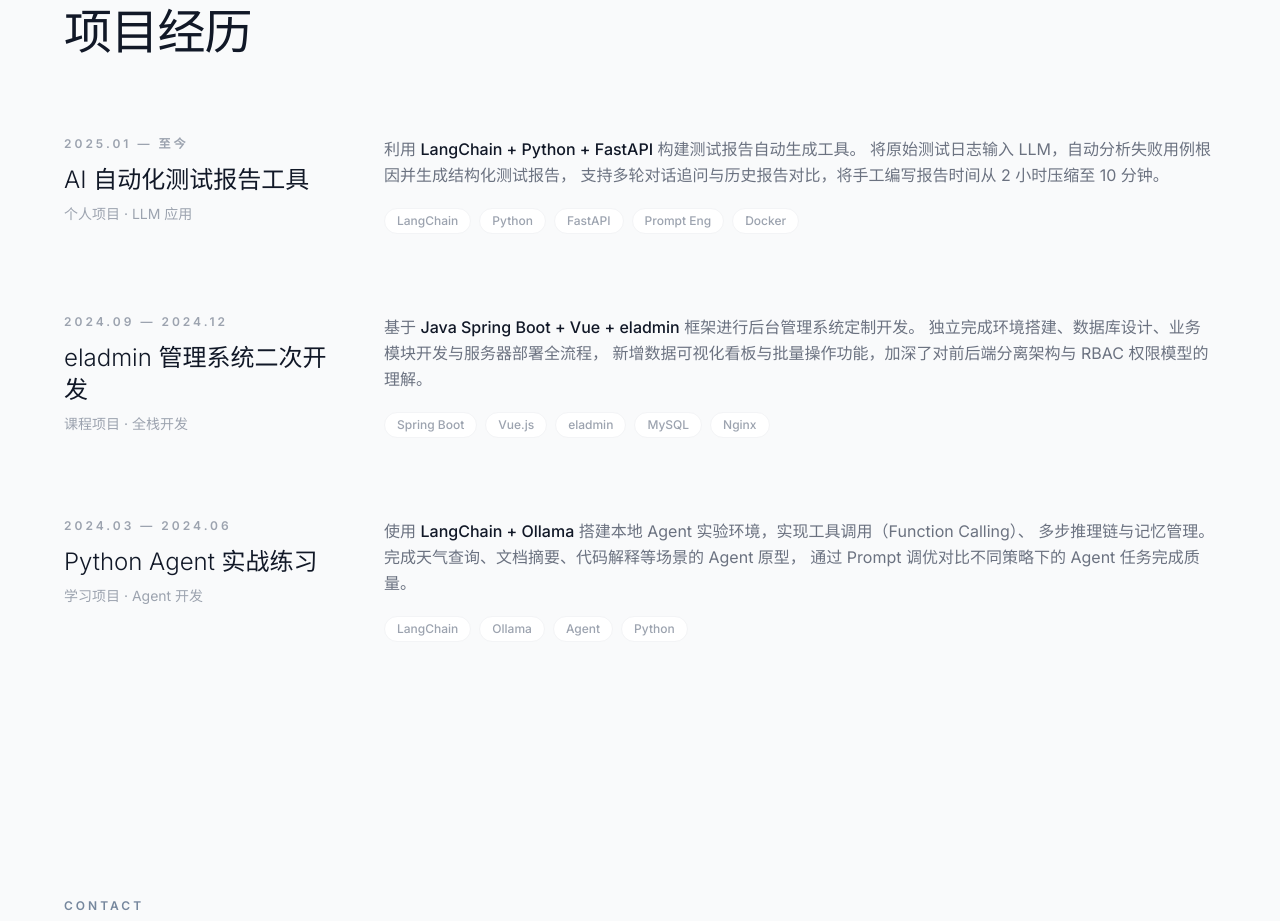
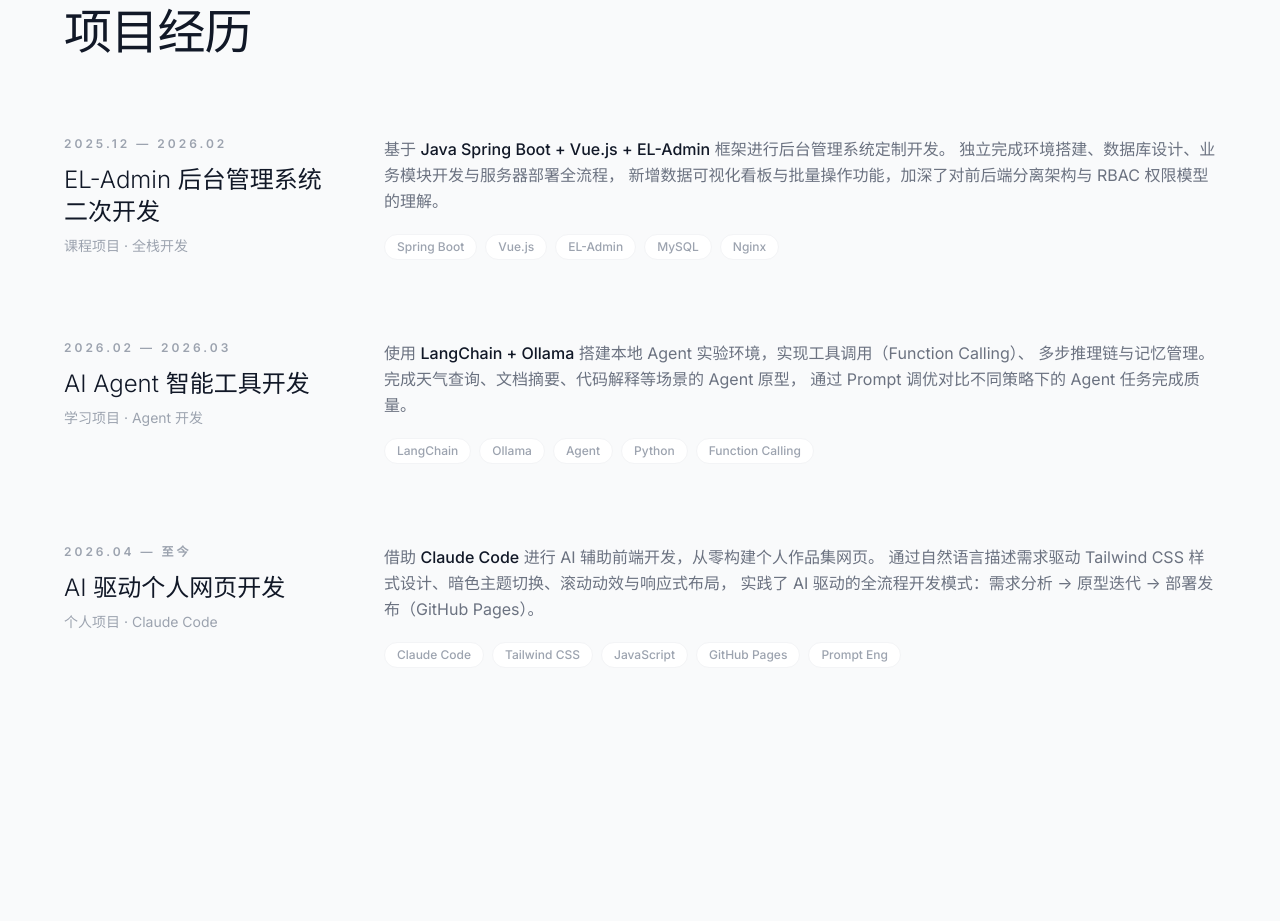
Before and after one commit to lyadang128-cute/-, a plain HTML site: page index.html in a window 1280 px wide. Shown: the part 2960-3881 px from the top of the page. Drawn offline with nearby package versions, Linux system fonts and the light colour scheme.

Commit message:
更新时间线：项目经历重排为2025.12至今的三段式结构

```diff
--- a/index.html
+++ b/index.html
@@ -441,22 +441,22 @@
                 <!-- Project 1 -->
                 <div class="grid md:grid-cols-[280px_1fr] gap-10 items-start project-card reveal">
                     <div>
-                        <p class="text-xs font-semibold uppercase tracking-[0.25em] text-gray-400 mb-3">2025.01 — 至今</p>
-                        <h3 class="text-2xl font-light text-gray-900 mb-2">AI 自动化测试报告工具</h3>
-                        <p class="text-sm text-gray-400">个人项目 · LLM 应用</p>
+                        <p class="text-xs font-semibold uppercase tracking-[0.25em] text-gray-400 mb-3">2025.12 — 2026.02</p>
+                        <h3 class="text-2xl font-light text-gray-900 mb-2">EL-Admin 后台管理系统二次开发</h3>
+                        <p class="text-sm text-gray-400">课程项目 · 全栈开发</p>
                     </div>
                     <div>
                         <p class="text-gray-500 leading-relaxed mb-5">
-                            利用 <strong class="text-gray-900 font-medium">LangChain + Python + FastAPI</strong> 构建测试报告自动生成工具。
-                            将原始测试日志输入 LLM，自动分析失败用例根因并生成结构化测试报告，
-                            支持多轮对话追问与历史报告对比，将手工编写报告时间从 2 小时压缩至 10 分钟。
+                            基于 <strong class="text-gray-900 font-medium">Java Spring Boot + Vue.js + EL-Admin</strong> 框架进行后台管理系统定制开发。
+                            独立完成环境搭建、数据库设计、业务模块开发与服务器部署全流程，
+                            新增数据可视化看板与批量操作功能，加深了对前后端分离架构与 RBAC 权限模型的理解。
                         </p>
                         <div class="flex flex-wrap gap-2">
-                            <span class="px-3 py-1 text-xs font-medium text-gray-400 bg-white rounded-full border border-gray-100">LangChain</span>
-                            <span class="px-3 py-1 text-xs font-medium text-gray-400 bg-white rounded-full border border-gray-100">Python</span>
-                            <span class="px-3 py-1 text-xs font-medium text-gray-400 bg-white rounded-full border border-gray-100">FastAPI</span>
-                            <span class="px-3 py-1 text-xs font-medium text-gray-400 bg-white rounded-full border border-gray-100">Prompt Eng</span>
-                            <span class="px-3 py-1 text-xs font-medium text-gray-400 bg-white rounded-full border border-gray-100">Docker</span>
+                            <span class="px-3 py-1 text-xs font-medium text-gray-400 bg-white rounded-full border border-gray-100">Spring Boot</span>
+                            <span class="px-3 py-1 text-xs font-medium text-gray-400 bg-white rounded-full border border-gray-100">Vue.js</span>
+                            <span class="px-3 py-1 text-xs font-medium text-gray-400 bg-white rounded-full border border-gray-100">EL-Admin</span>
+                            <span class="px-3 py-1 text-xs font-medium text-gray-400 bg-white rounded-full border border-gray-100">MySQL</span>
+                            <span class="px-3 py-1 text-xs font-medium text-gray-400 bg-white rounded-full border border-gray-100">Nginx</span>
                         </div>
                     </div>
                 </div>
@@ -464,31 +464,8 @@
                 <!-- Project 2 -->
                 <div class="grid md:grid-cols-[280px_1fr] gap-10 items-start project-card reveal">
                     <div>
-                        <p class="text-xs font-semibold uppercase tracking-[0.25em] text-gray-400 mb-3">2024.09 — 2024.12</p>
-                        <h3 class="text-2xl font-light text-gray-900 mb-2">eladmin 管理系统二次开发</h3>
-                        <p class="text-sm text-gray-400">课程项目 · 全栈开发</p>
-                    </div>
-                    <div>
-                        <p class="text-gray-500 leading-relaxed mb-5">
-                            基于 <strong class="text-gray-900 font-medium">Java Spring Boot + Vue + eladmin</strong> 框架进行后台管理系统定制开发。
-                            独立完成环境搭建、数据库设计、业务模块开发与服务器部署全流程，
-                            新增数据可视化看板与批量操作功能，加深了对前后端分离架构与 RBAC 权限模型的理解。
-                        </p>
-                        <div class="flex flex-wrap gap-2">
-                            <span class="px-3 py-1 text-xs font-medium text-gray-400 bg-white rounded-full border border-gray-100">Spring Boot</span>
-                            <span class="px-3 py-1 text-xs font-medium text-gray-400 bg-white rounded-full border border-gray-100">Vue.js</span>
-                            <span class="px-3 py-1 text-xs font-medium text-gray-400 bg-white rounded-full border border-gray-100">eladmin</span>
-                            <span class="px-3 py-1 text-xs font-medium text-gray-400 bg-white rounded-full border border-gray-100">MySQL</span>
-                            <span class="px-3 py-1 text-xs font-medium text-gray-400 bg-white rounded-full border border-gray-100">Nginx</span>
-                        </div>
-                    </div>
-                </div>
-
-                <!-- Project 3 -->
-                <div class="grid md:grid-cols-[280px_1fr] gap-10 items-start project-card reveal">
-                    <div>
-                        <p class="text-xs font-semibold uppercase tracking-[0.25em] text-gray-400 mb-3">2024.03 — 2024.06</p>
-                        <h3 class="text-2xl font-light text-gray-900 mb-2">Python Agent 实战练习</h3>
+                        <p class="text-xs font-semibold uppercase tracking-[0.25em] text-gray-400 mb-3">2026.02 — 2026.03</p>
+                        <h3 class="text-2xl font-light text-gray-900 mb-2">AI Agent 智能工具开发</h3>
                         <p class="text-sm text-gray-400">学习项目 · Agent 开发</p>
                     </div>
                     <div>
@@ -502,6 +479,30 @@
                             <span class="px-3 py-1 text-xs font-medium text-gray-400 bg-white rounded-full border border-gray-100">Ollama</span>
                             <span class="px-3 py-1 text-xs font-medium text-gray-400 bg-white rounded-full border border-gray-100">Agent</span>
                             <span class="px-3 py-1 text-xs font-medium text-gray-400 bg-white rounded-full border border-gray-100">Python</span>
+                            <span class="px-3 py-1 text-xs font-medium text-gray-400 bg-white rounded-full border border-gray-100">Function Calling</span>
+                        </div>
+                    </div>
+                </div>
+
+                <!-- Project 3 -->
+                <div class="grid md:grid-cols-[280px_1fr] gap-10 items-start project-card reveal">
+                    <div>
+                        <p class="text-xs font-semibold uppercase tracking-[0.25em] text-gray-400 mb-3">2026.04 — 至今</p>
+                        <h3 class="text-2xl font-light text-gray-900 mb-2">AI 驱动个人网页开发</h3>
+                        <p class="text-sm text-gray-400">个人项目 · Claude Code</p>
+                    </div>
+                    <div>
+                        <p class="text-gray-500 leading-relaxed mb-5">
+                            借助 <strong class="text-gray-900 font-medium">Claude Code</strong> 进行 AI 辅助前端开发，从零构建个人作品集网页。
+                            通过自然语言描述需求驱动 Tailwind CSS 样式设计、暗色主题切换、滚动动效与响应式布局，
+                            实践了 AI 驱动的全流程开发模式：需求分析 → 原型迭代 → 部署发布（GitHub Pages）。
+                        </p>
+                        <div class="flex flex-wrap gap-2">
+                            <span class="px-3 py-1 text-xs font-medium text-gray-400 bg-white rounded-full border border-gray-100">Claude Code</span>
+                            <span class="px-3 py-1 text-xs font-medium text-gray-400 bg-white rounded-full border border-gray-100">Tailwind CSS</span>
+                            <span class="px-3 py-1 text-xs font-medium text-gray-400 bg-white rounded-full border border-gray-100">JavaScript</span>
+                            <span class="px-3 py-1 text-xs font-medium text-gray-400 bg-white rounded-full border border-gray-100">GitHub Pages</span>
+                            <span class="px-3 py-1 text-xs font-medium text-gray-400 bg-white rounded-full border border-gray-100">Prompt Eng</span>
                         </div>
                     </div>
                 </div>
```
